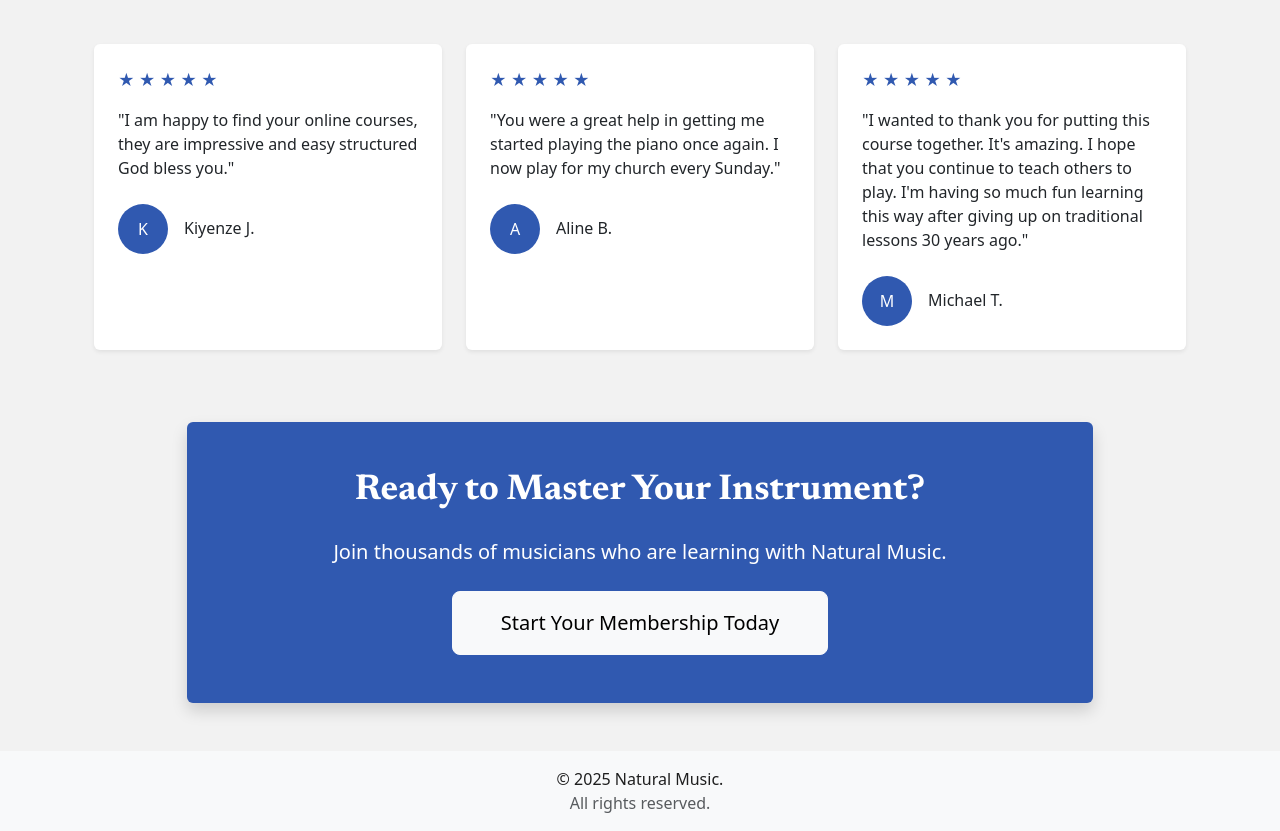
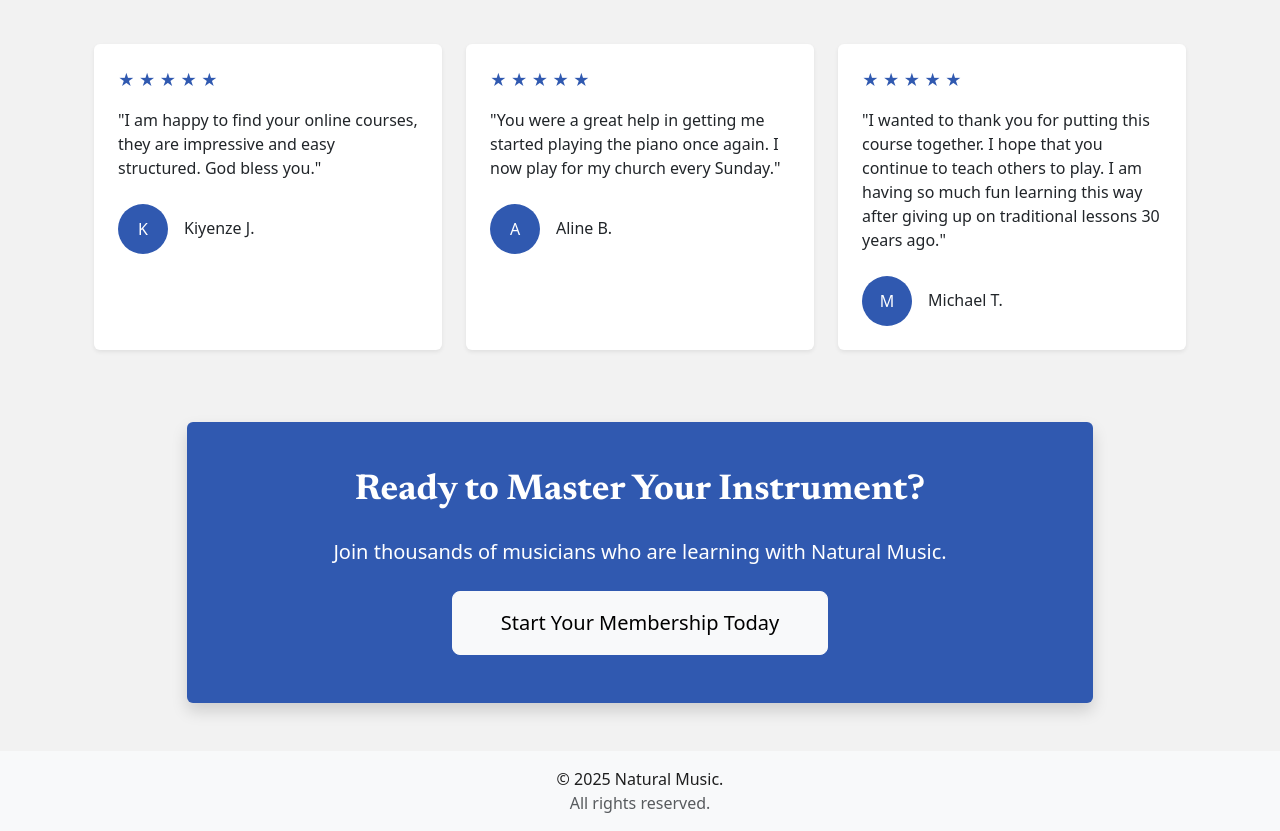
Before and after one commit to danohart/naturalmusicapp, a Next.js app: page /subscribe in a window 1280 px wide. Shown: the part 1473-2304 px from the top of the page. Built offline with nearby package versions, Linux system fonts and the light colour scheme; no server answers.

Commit message:
Escape quotation marks on testimonials

```diff
--- a/src/pages/subscribe.js
+++ b/src/pages/subscribe.js
@@ -35,7 +35,7 @@ export default function Subscribe() {
     {
       name: "Kiyenze J.",
       quote:
-        "I am happy to find your online courses, they are impressive and easy structured God bless you.",
+        "I am happy to find your online courses, they are impressive and easy structured. God bless you.",
       instrument: "Piano",
       months: 7,
     },
@@ -48,8 +48,7 @@ export default function Subscribe() {
     },
     {
       name: "Michael T.",
-      quote:
-        "I wanted to thank you for putting this course together. It's amazing. I hope that you continue to teach others to play. I'm having so much fun learning this way after giving up on traditional lessons 30 years ago.",
+      quote: `I wanted to thank you for putting this course together. I hope that you continue to teach others to play. I am having so much fun learning this way after giving up on traditional lessons 30 years ago.`,
       instrument: "Piano",
       months: 12,
     },
@@ -191,7 +190,9 @@ export default function Subscribe() {
                     </span>
                   ))}
                 </div>
-                <p className='testimonial-quote mb-4'>"{testimonial.quote}"</p>
+                <p className='testimonial-quote mb-4'>
+                  &quot;{testimonial.quote}&quot;
+                </p>
                 <div className='d-flex align-items-center mt-auto'>
                   <div
                     className='testimonial-avatar bg-primary text-white rounded-circle d-flex align-items-center justify-content-center me-3'
```
